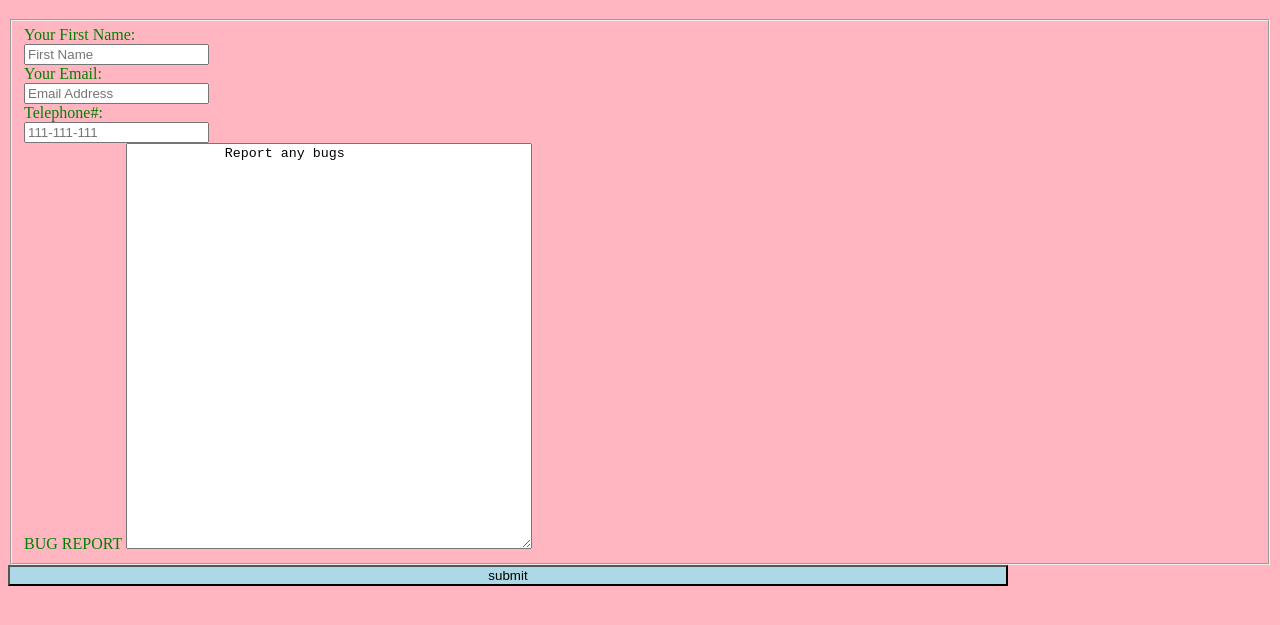
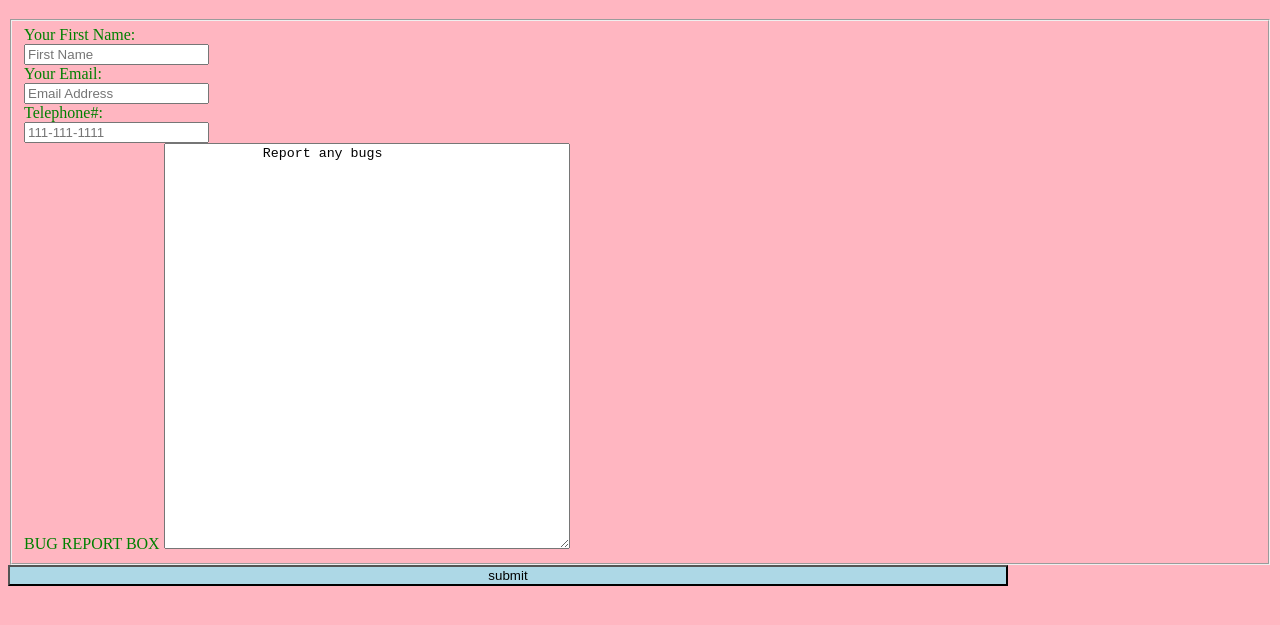
Before and after one commit to Ashton996/GROUP-PROJECT-COPY-TEXT, a plain HTML site: page index.html in a window 1280 px wide. Shown: the part 61-686 px from the top of the page. Drawn offline with Linux system fonts and the light colour scheme.

Commit message:
Update index.html

```diff
--- a/index.html
+++ b/index.html
@@ -17,8 +17,8 @@
             <label for="email">Your Email:</label>
             <input type="email" name="email" id="email"  placeholder="Email Address"/>
             <label for="tel">Telephone#:</label>
-            <input type="tel" name="telephone" id="telephone" placeholder="111-111-111" maxlength="15" minlength="15"/>
-            <label for="comment"> BUG REPORT</label>
+            <input type="tel" name="telephone" id="telephone" placeholder="111-111-1111" maxlength="15" minlength="15"/>
+            <label for="comment"> BUG REPORT BOX</label>
             <textarea name="comment" id="comment">
             Report any bugs
             </textarea>
```
